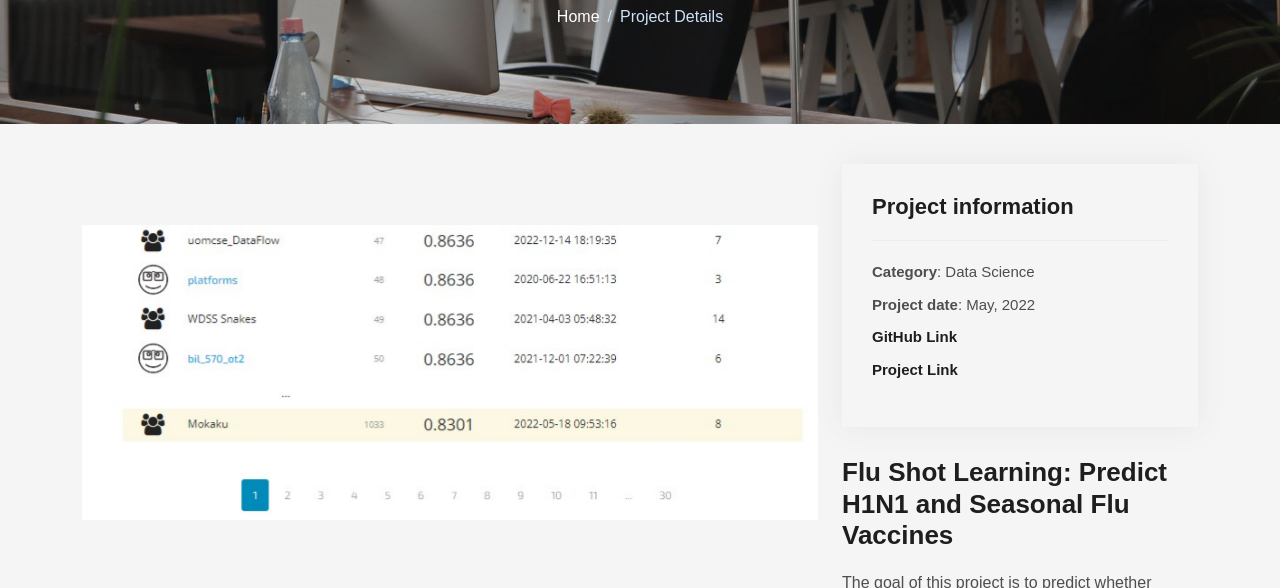
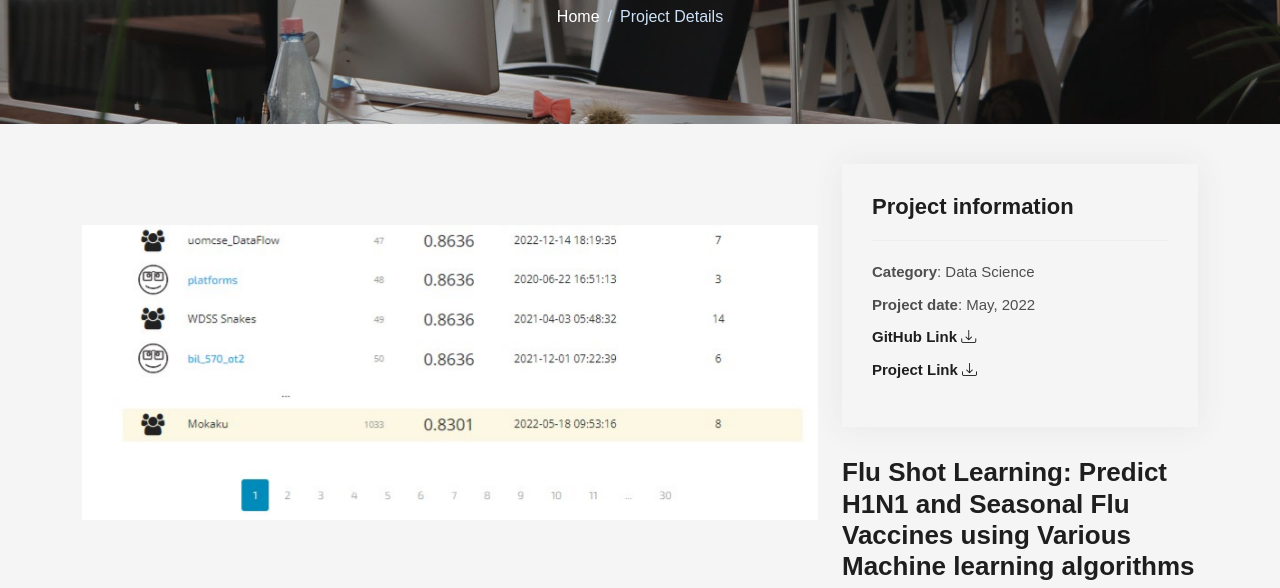
Before and after one commit to frankkuete/frank-portfolio, a plain HTML site: page portfolio-details.html in a window 1280 px wide. Shown: the part 226-814 px from the top of the page. Drawn offline with Linux system fonts and the light colour scheme.

Commit message:
some changes

```diff
--- a/portfolio-details.html
+++ b/portfolio-details.html
@@ -121,14 +121,16 @@
               <ul>
                 <li><strong>Category</strong>: Data Science</li>
                 <li><strong>Project date</strong>: May, 2022</li>
-                <li><strong><a href="https://github.com/frankkuete/info422-Flu-Shot-Learning">GitHub Link</a></strong>
+                <li><strong><a href="https://github.com/frankkuete/info422-Flu-Shot-Learning">GitHub Link <span
+                        class="bi bi-download"></span></a></strong>
                 </li>
-                <li><strong><a href="https://www.drivendata.org/competitions/66/flu-shot-learning/">Project
-                      Link</a></strong></li>
+                <li><strong><a href="https://www.drivendata.org/competitions/66/flu-shot-learning/">Project Link <span
+                        class="bi bi-download"></span></a> </strong></li>
               </ul>
             </div>
             <div class="portfolio-description">
-              <h2>Flu Shot Learning: Predict H1N1 and Seasonal Flu Vaccines</h2>
+              <h2>Flu Shot Learning: Predict H1N1 and Seasonal Flu Vaccines using Various Machine learning algorithms
+              </h2>
               <p>
                 The goal of this project is to predict whether people got H1N1 and seasonal flu vaccines using
                 information they shared
```
Also changed, not shown: stib-control-details.html (+2 -0 lines).
